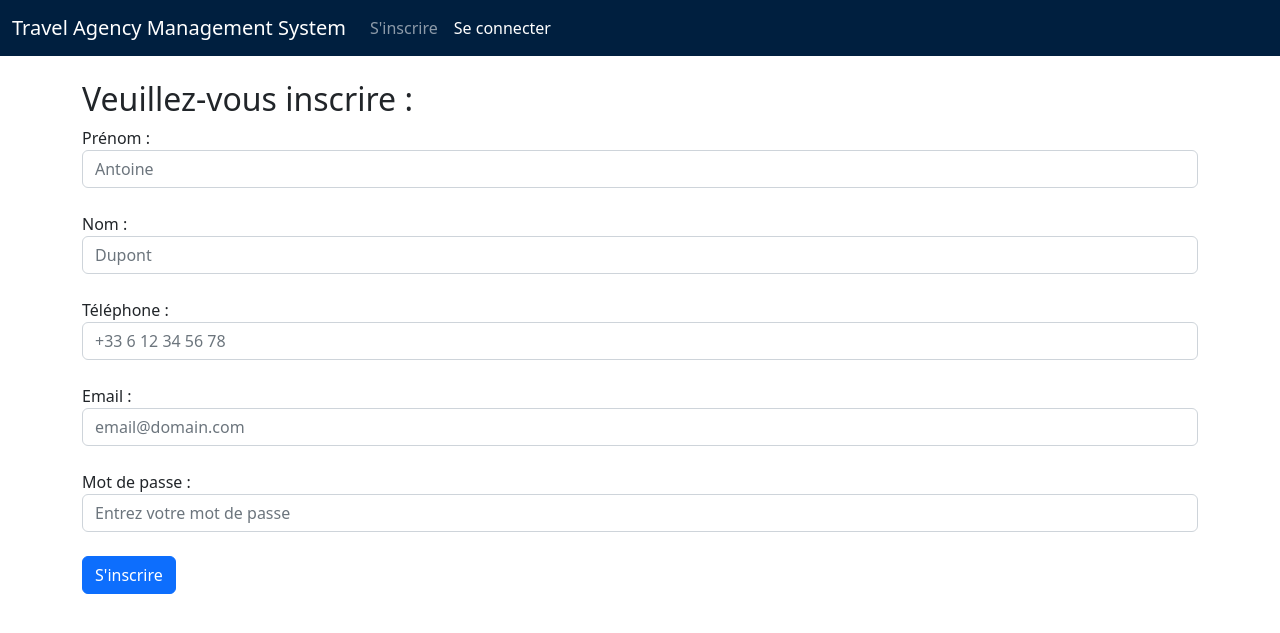
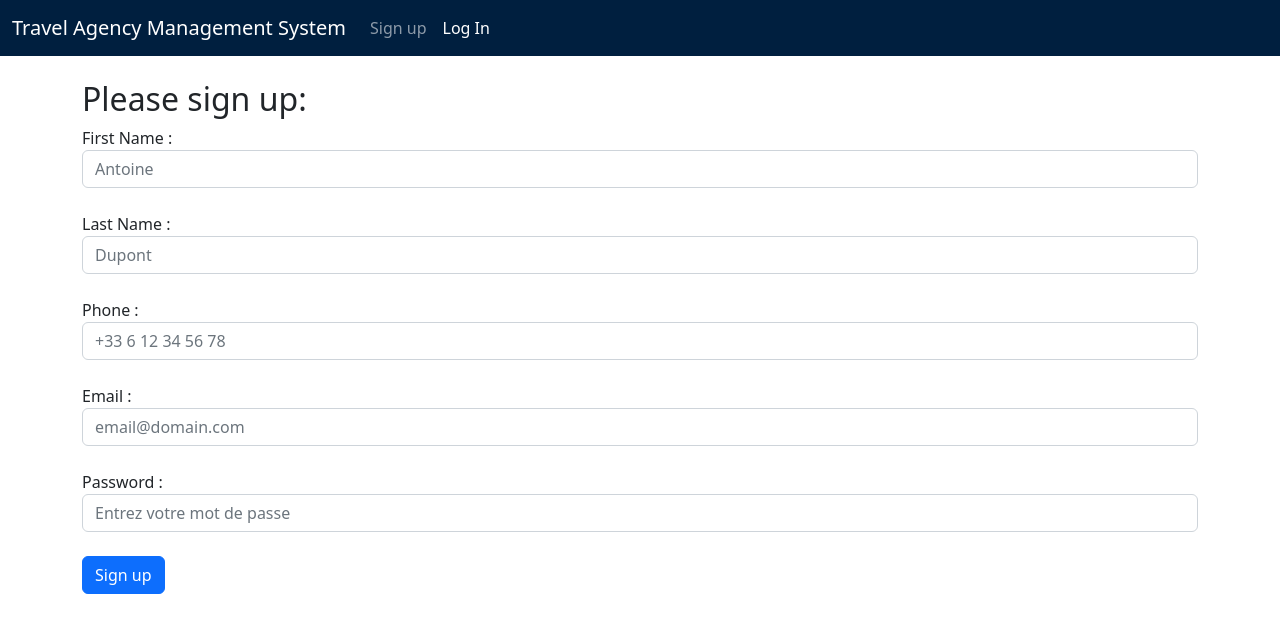
Before and after one commit to francoisandre/utbmTravelAgency, a PHP site: page /view/signup.php in a window 1280 px wide. Shown: the top 633 px of the page. Run offline with PHP 8.4, Linux system fonts and the light colour scheme.

Commit message:
translate in english

```diff
--- a/view/clients.php
+++ b/view/clients.php
@@ -6,7 +6,7 @@ include_once __DIR__.'/../util/userUtils.php';
 goToLoginIfNotAdmin();
 
 ?>
-<html lang="fr">
+<html lang="en">
 <?php
 include_once __DIR__.'/common/header.php';
 ?>
@@ -16,7 +16,7 @@ $currentActiveMenu = "clients";
 include_once __DIR__.'/common/menu.php' ;
 ?>
 <div class="container mt-4">
-<h2>Liste des clients :</h2>
+<h2>Client List :</h2>
 
 <table class="table">
   <thead>
@@ -58,7 +58,7 @@ function confirmDelete() {
 
 <form method="post" action="<?php echo getBaseUrl()?>controller/fake/c_fakeClients.php">
     <div class="col-12">
-        <button class="btn btn-primary" type="submit">Créer des clients fictifs</button>
+        <button class="btn btn-primary" type="submit">Add Fake Clients</button>
     </div>
 </form>
 
--- a/view/common/menu.php
+++ b/view/common/menu.php
@@ -15,10 +15,10 @@ include_once __DIR__.'/../../util/userUtils.php';
                 <?php if (!isLogged()): ?>
 
                 <li class="nav-item">
-                    <a class="nav-link <?php if ($currentActiveMenu != 'signup') echo 'active'; ?> " aria-current="page" href="<?php echo getBaseUrl()?>view/signup.php">S'inscrire</a>
+                    <a class="nav-link <?php if ($currentActiveMenu != 'signup') echo 'active'; ?> " aria-current="page" href="<?php echo getBaseUrl()?>view/signup.php">Sign up</a>
                 </li>
                 <li class="nav-item">
-                    <a class="nav-link <?php if ($currentActiveMenu != 'login') echo 'active'; ?>" href="<?php echo getBaseUrl()?>view/login.php">Se connecter</a>
+                    <a class="nav-link <?php if ($currentActiveMenu != 'login') echo 'active'; ?>" href="<?php echo getBaseUrl()?>view/login.php">Log In</a>
                 </li>
                 <?php  else:  ?>
                     <?php if (isAdmin()): ?>
@@ -26,12 +26,12 @@ include_once __DIR__.'/../../util/userUtils.php';
                         <a class="nav-link <?php if ($currentActiveMenu != 'clients') echo 'active'; ?>" href="<?php echo getBaseUrl()?>view/clients.php">Clients</a>
                     </li>
                         <li class="nav-item">
-                        <a class="nav-link <?php if ($currentActiveMenu != 'accomodations') echo 'active'; ?>" href="<?php echo getBaseUrl()?>view/accomodations.php">Hébergements</a>
+                        <a class="nav-link <?php if ($currentActiveMenu != 'accomodations') echo 'active'; ?>" href="<?php echo getBaseUrl()?>view/accomodations.php">Accommodations</a>
                     </li>
                     <?php endif; ?>
 
                     <li class="nav-item">
-                    <a class="nav-link <?php if ($currentActiveMenu != 'login') echo 'active'; ?>" href="<?php echo getBaseUrl()?>controller/c_logout.php">Se déconnecter</a>
+                    <a class="nav-link <?php if ($currentActiveMenu != 'login') echo 'active'; ?>" href="<?php echo getBaseUrl()?>controller/c_logout.php">Log Out</a>
                 </li>
                     <?php endif; ?>
             </ul>
--- a/view/dashboard.php
+++ b/view/dashboard.php
@@ -3,7 +3,7 @@ include_once __DIR__.'/common/session.php';
 include_once __DIR__.'/../util/userUtils.php';
 goToLoginIfNotConnected();
 ?>
-<html lang="fr">
+<html lang="en">
 <?php
 include_once __DIR__.'/common/header.php'
 ?>
@@ -16,7 +16,7 @@ include_once __DIR__.'/common/menu.php'
 <h2>Dashboard :</h2>
 
 <div class="jumbotron">
-  <h1 class="display-4">Bienvenue <?php echo getCurrentUserName() ?> !</h1>
+  <h1 class="display-4">Welcome <?php echo getCurrentUserName() ?> !</h1>
   <div class="p-3 bg-light border rounded">
   <h4 class="display-6"> <i style="font-size: 72px;vertical-align: middle;color:<?php echo getCurrentUser()["color_code"]?>"   class="material-icons">emoji_events</i> Loyalty program: <?php echo getCurrentUser()['program_name'] ?></h4>
   <h5 class="display-7"><?php
--- a/view/signup.php
+++ b/view/signup.php
@@ -14,29 +14,29 @@ include_once __DIR__.'/common/header.php'
 $currentActiveMenu = "signup";
 include_once 'common/menu.php' ?>
 <div class="container mt-4">
-<h2>Veuillez-vous inscrire : </h2>
+<h2>Please sign up: </h2>
 <form method="post" action="<?php echo getBaseUrl()?>controller/c_signup.php">
 
-    <label for="firstName"  >Prénom :</label>
+    <label for="firstName"  >First Name :</label>
     <input id="firstName" class="form-control" name="firstName" type="text" required="required" placeholder="Antoine" /><br/>
 
-    <label for="lastName"  >Nom :</label>
+    <label for="lastName"  >Last Name :</label>
     <input id="lastName" class="form-control" name="lastName" type="text" required="required" placeholder="Dupont" /><br/>
 
-    <label for="phone"  >Téléphone  :</label>
+    <label for="phone"  >Phone  :</label>
     <input id="phone" class="form-control" name="phone" type="tel" required="required" placeholder="+33 6 12 34 56 78" /><br/>
 
     <label for="email"  >Email :</label>
     <input id="email" class="form-control" name="email" type="text" required="required" placeholder="email@domain.com" /><br/>
 
-    <label for="passwd">Mot de passe :</label>
+    <label for="passwd"> Password :</label>
     <input id="passwd"  class="form-control" name="passwd" type="password" required="required" placeholder="Entrez votre mot de passe" /><br/>
 
 <!--   PAS UTILE  <label for="BD">Date de naissance:</label>-->
 <!--    <input id="BD"  class="form-control" name="birth_date" type="date" value="bd" /><br/><br/>-->
 
     <div class="col-12">
-        <button class="btn btn-primary" type="submit">S'inscrire</button>
+        <button class="btn btn-primary" type="submit">Sign up</button>
     </div>
 
 </form>
```
Also changed, not shown: view/login.php (+4 -4 lines).
